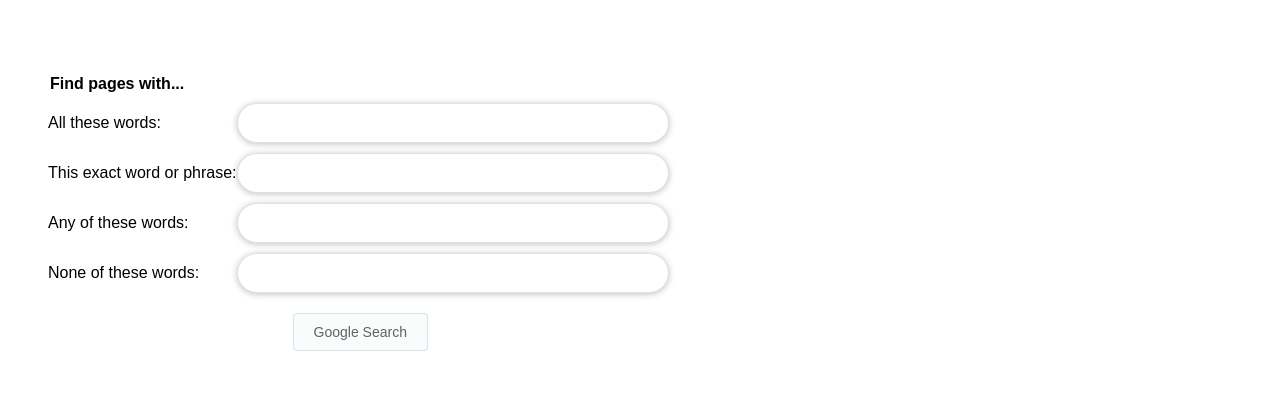
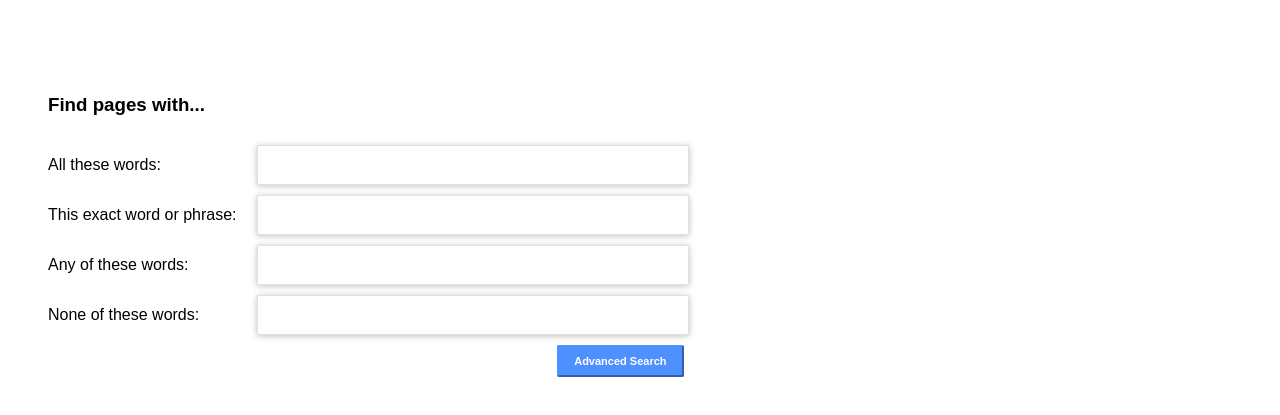
Before and after one commit to sandovaldavid/project-01-search, a plain HTML site: page google/google-advance/index.html in a window 1280 px wide. Shown: the part 207-622 px from the top of the page. Drawn offline with Linux system fonts and the light colour scheme.

Commit message:
:lipstick: Update styles to keep to specifications

```diff
--- a/google/google-advance/index.html
+++ b/google/google-advance/index.html
@@ -19,7 +19,7 @@
     </header>
     <div class="div-adv">
         <form class="form-adv" action="https://google.com/search">
-            <legend>Find pages with...</legend>
+            <h3>Find pages with...</h3>
             <label for="allWords">All these words:
                 <input id="allWords" type="text" name="as_q">
             </label>
@@ -32,7 +32,7 @@
             <label for="noneWords">None of these words:
                 <input id="noneWords" type="text" name="as_eq">
             </label>
-            <input type="submit" value="Google Search">
+            <input type="submit" value="Advanced Search">
         </form>
     </div>
 
--- a/google/styles/styles.css
+++ b/google/styles/styles.css
@@ -111,7 +111,7 @@ form > div {
     margin-top: 20px;
 }
 
-input[type="submit"] {
+.button {
     margin: 20px 5px 0;
     padding: 10px 20px;
     font-size: 14px;
@@ -123,10 +123,26 @@ input[type="submit"] {
     transition: all 0.2s ease-in-out;
 }
 
-input[type="submit"]:hover {
+.button:hover {
     border: 1px solid #dadce0;
     background-color: #f8f9fa;
     box-shadow: 0 1px 2px rgba(0, 0, 0, 0.1);
+}
+input[value="Advanced Search"]{
+    box-sizing: border-box;
+    background-color: #4d90fe;
+    color: white;
+    font-weight: bold;
+    border-radius: 2px;
+    border-color: #4d90fe;
+    font-size: 11px;
+    cursor: default;
+    margin: 10px 5px 0 0;
+    padding: 8px 15px;
+    align-self: end;
+}
+input[value="Advanced Search"]:hover{
+    background: linear-gradient(to bottom, #4d90fe, #4787ed); ;
 }
 
 input[type="submit"]:focus {
@@ -144,9 +160,10 @@ span{
     white-space: nowrap;
 }
 
-legend{
+h3{
     width: 100%;
     font-weight: bold;
+    text-align: left;
 }
 .div-adv{
     display: flex;
@@ -172,5 +189,6 @@ legend{
 }
 .form-adv > label > input{
     width: 400px;
-
+    margin-left: 20px;
+    border-radius: inherit;
 }
```
Also changed, not shown: google/google-images/index.html (+1 -1 lines), google/index.html (+2 -2 lines).
